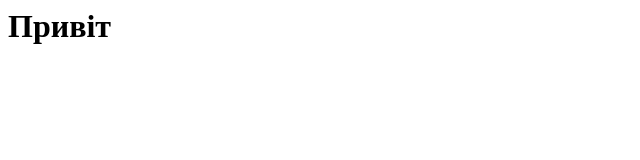
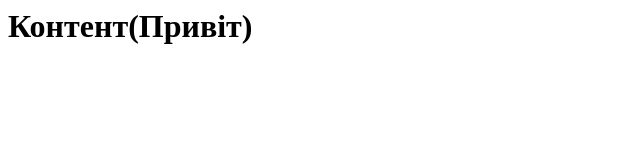
Before and after one commit to krvchky/folder, a plain HTML site: page index.html in a window 1280 px wide. Shown: the whole page, without its empty margins (0-640 px from the left). Drawn offline with Linux system fonts and the light colour scheme.

Commit message:
update index.html

```diff
--- a/index.html
+++ b/index.html
@@ -7,6 +7,6 @@
     <title>Document</title>
 </head>
 <body>
-    <h1>Привіт</h1>
+    <h1>Контент(Привіт) </h1>
 </body>
 </html>
```
